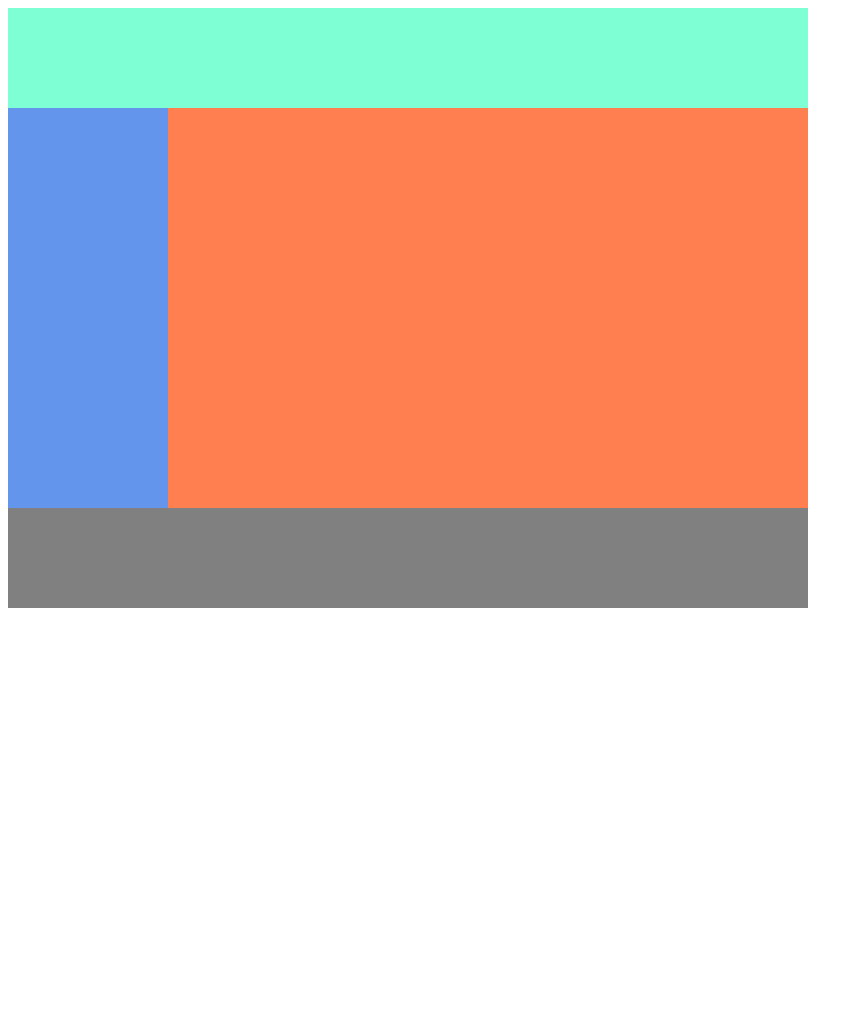
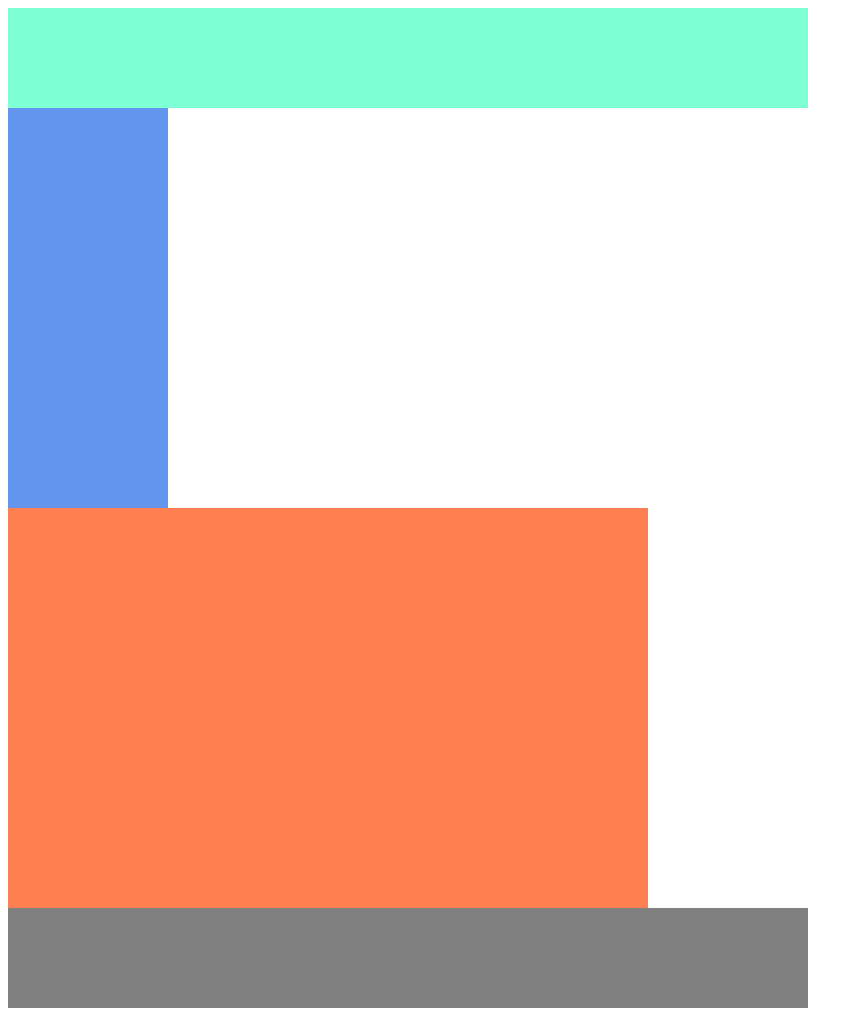
Before and after one commit to Taekgil99/Practice-htmlcss, a plain HTML site: page layout1.html in a window 1280 px wide. Shown: the whole page, without its empty margins (0-863 px from the left). Before the commit the page ends 800 px from the top, so only its background shows below. Drawn offline with Linux system fonts and the light colour scheme.

Commit message:
style.css delete float, clear

```diff
--- a/style.css
+++ b/style.css
@@ -46,19 +46,19 @@ p {
     width: 20%;
     height: 400px;
     background-color: cornflowerblue;
-    float: left;
+
 }
 
 .right {
     width: 80%;
     height: 400px;
     background-color: coral;
-    float: left;
+
 }
 
 .footer {
     width: 100%;
     height: 100px;
     background-color: gray;
-    clear: both;
+
 }
```
